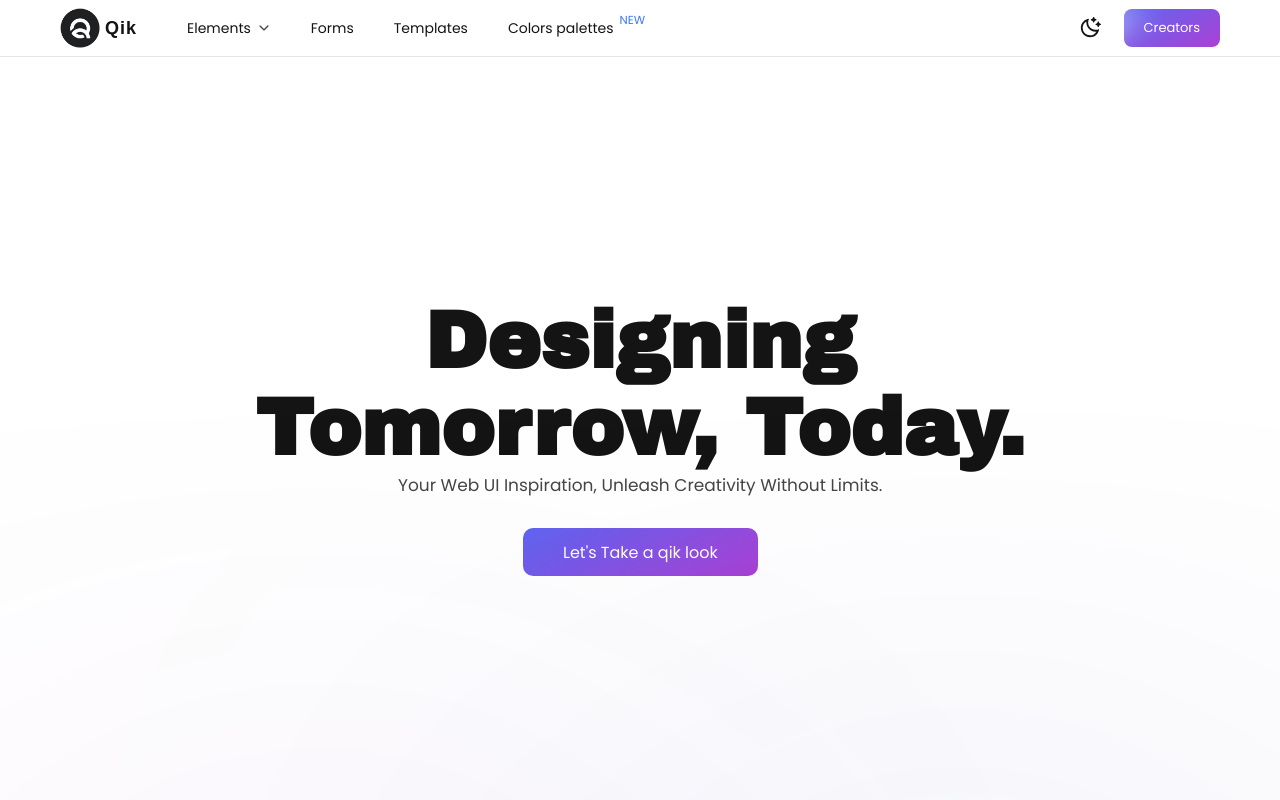
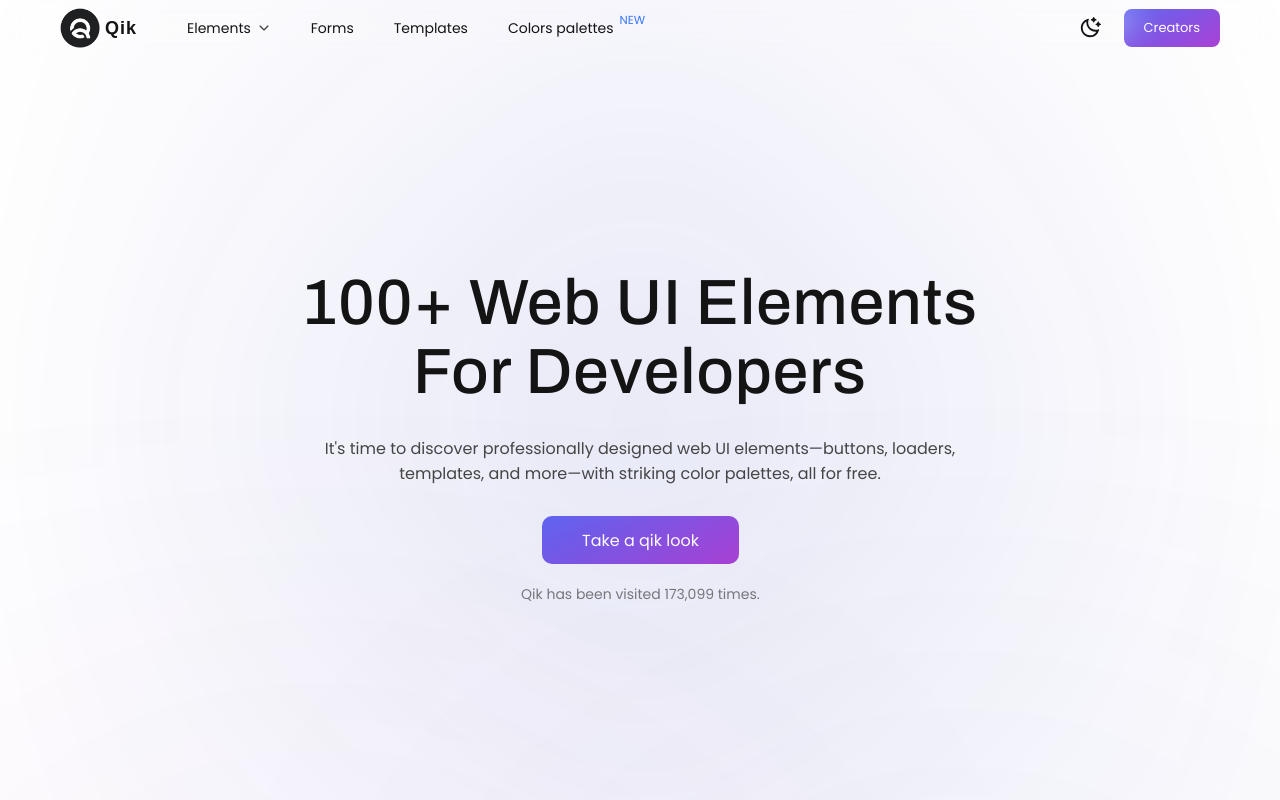
Before and after one commit to kevindermot99/qik, a React (Create React App) app: page / in a window 1280 px wide. Shown: the top 800 px of the page. Built offline with nearby package versions, Linux system fonts and the light colour scheme; a web font is replaced by a local one.

Commit message:
Hero Section Missive upgrade with some blurred bubbles

```diff
--- a/src/index.css
+++ b/src/index.css
@@ -1,24 +1,24 @@
 @import url('https://fonts.googleapis.com/css2?family=Archivo+Black&family=Hedvig+Letters+Serif:opsz@12..24&family=Open+Sans:wght@800&family=Poppins&display=swap');
+@import url('https://fonts.googleapis.com/css2?family=Archivo:wght@500&display=swap');
+
+
 
 * {
     padding: 0;
     margin: 0;
     box-sizing: border-box;
-    -webkit-font-smoothing: antialiased;
-    -moz-font-smoothing: antialiased;
-    -o-font-smoothing: antialiased;
 }
 
 html {
     box-sizing: border-box;
     /* scroll-behavior: smooth; */
-
 }
 
 body {
     padding: 0;
     background-color: var(--body-color);
     -webkit-tap-highlight-color: transparent;
+    scroll-behavior: smooth;
     /* Light Colors */
     --main-color: #3977ff;
     --body-color: #ffffff;
@@ -40,6 +40,9 @@ body {
     --element-bg: #b6cdff8e;
     --card-bg: #ffffff86;
     --element-contaniner-bg: #f1f1f188;
+    -webkit-font-smoothing: antialiased;
+    -moz-font-smoothing: antialiased;
+    -o-font-smoothing: antialiased;
 }
 
 body.dark {
@@ -52,12 +55,12 @@ body.dark {
     --scroll-thumb: #6d6d6d81;
     --shadow-color: #38383859;
     --item-bg-color: #1715276b;
-    --item-hover-color: #16181f5e;
+    --item-hover-color: #141620a8;
     --menu-color: #3d4147;
     --text-editor-color: #1715276b;
     --copy-button-bg: #323341;
-    --header-color: #0b0c0fc5;
-    --dropdown-bg-color: #0b0c0ffd;
+    --header-color: #0b0c0f73;
+    --dropdown-bg-color: #0c0f14fd;
     --dropdown-item-color: #14151b86;
     --element-bg: #2e3342;
     --card-bg: #17181f4d;
@@ -128,14 +131,14 @@ body#with-navbar .container {
 /* SPINNER */
 
 .loader {
-    width: 50px;
-    height: 50px;
+    width: 40px;
+    height: 40px;
     border: 3px solid var(--border-lines);
     border-bottom-color: var(--text-color);
     border-radius: 50%;
     display: inline-block;
     box-sizing: border-box;
-    animation: rotation-loader .7s linear infinite;
+    animation: rotation-loader .5s linear infinite;
 
 }
 
@@ -163,10 +166,18 @@ header {
     align-items: center;
     -webkit-backdrop-filter: blur(30px);
     backdrop-filter: blur(30px);
+    position: relative;
+    z-index: 10;
+    position: -webkit-sticky;
+    transition: .4s;
+    position: sticky;
+    top: -100%;
+}
+
+
+header.scrolled-background{
     background-color: var(--header-color);
-    z-index: 10;
     border-bottom: 1px solid var(--border-lines);
-    position: -webkit-sticky;
     position: sticky;
     top: 0;
 }
@@ -467,30 +478,67 @@ body.dark .dropdown .link {
     flex-direction: column;
     padding: 30px;
     position: relative;
-    overflow: hidden;
-}
-
+    /* overflow: hidden; */
+}
+
+.hero-bubble{
+    position: absolute;
+    top: 0;
+    bottom: 0;
+    left: 0;
+    right: 0;
+    margin: auto;
+    height: 300px;
+    aspect-ratio: 1/1;
+    background-color: #0212a5e3;
+    filter: blur(250px);
+    opacity: .8;
+    border-radius: 50%;
+}
 
 .hero h1 {
-    font-family: 'Archivo Black', sans-serif;
-    font-size: 80px;
+    font-family: Archivo, sans-serif;
+    font-size: 64px;
     text-transform: capitalize;
     color: var(--text-color);
     text-align: center;
-    max-width: 800px;
+    max-width: 886px;
+    letter-spacing: 1px;
     margin-top: 40px;
-}
-
-
-.hero h1 span {
-    color: var(--main-color);
-}
+    margin-bottom: 30px;
+}
+
+body.dark .hero h1 {
+    background: linear-gradient(180deg, #fafafa, #fafafa99);
+    background-clip: text;
+    -webkit-background-clip: text;
+    -webkit-text-fill-color: transparent;
+    font-style: normal;
+    font-weight: 500;
+}
+
 
 .hero p {
     text-align: center;
     color: var(--text-color-low-opacity);
-    max-width: 700px;
-    font-size: 17px;
+    max-width: 690px;
+    font-size: 16px;
+    /* font-weight: 600; */
+}
+
+body.dark .hero p{
+    font-weight: lighter;
+}
+
+.hero p.times{
+    font-size: 14px;
+    margin-top: 20px;
+    font-weight: lighter;
+    opacity: .7;
+}
+
+body.dark .hero p.times{
+    opacity: .4;
 }
 
 
@@ -523,6 +571,12 @@ body.dark .dropdown .link {
     background-image: linear-gradient(150deg, var(--main-color) -50%, #aa41d4 100%);
 }
 
+body.dark .scroll-down,
+body.dark .creators,
+body.dark .sh-title {
+    background-image: linear-gradient(150deg, var(--main-color) -100%, #04029b21 90%);
+}
+
 
 .scroll-down:before,
 .creators:before,
@@ -533,7 +587,7 @@ body.dark .dropdown .link {
     height: 100%;
     background-image: linear-gradient(140deg,
             rgba(255, 255, 255, 0) 30%,
-            rgba(255, 255, 255, 0.788),
+            rgba(255, 255, 255, 0.582),
             rgba(255, 255, 255, 0) 70%);
     top: 0;
     left: -100px;
@@ -614,7 +668,7 @@ body.dark .dropdown .link {
     transition: .2s;
 }
 
-.companye-logos .cl-svg:hover{
+.companye-logos .cl-svg:hover {
     transform: scale(1.5);
 }
 
@@ -1361,11 +1415,11 @@ body.dark .grid-1-element:hover {
     border: 2px solid transparent;
 }
 
-.showroom-grid .sg-card:hover{
+.showroom-grid .sg-card:hover {
     /* background-color: var(--item-hover-color); */
 }
 
-.showroom-grid .sg-card:hover span{
+.showroom-grid .sg-card:hover span {
     color: var(--main-color);
 }
 
@@ -1783,7 +1837,7 @@ body.dark .only-in-light {
     text-align: left;
 }
 
-.elements-example.templates{
+.elements-example.templates {
     padding-bottom: 0px;
 }
 
@@ -1848,7 +1902,7 @@ body.dark .only-in-light {
     position: relative;
 }
 
-.g4e-left .sh-title{
+.g4e-left .sh-title {
     border-radius: 30px;
     padding: 2px;
 }
@@ -1861,21 +1915,21 @@ body.dark .only-in-light {
     line-height: 140px;
 }
 
-.g4e-left h2{
+.g4e-left h2 {
     font-size: 30px;
     display: flex;
     flex-direction: column;
     color: var(--text-color);
 }
 
-.g4e-left h2 span{
+.g4e-left h2 span {
     font-size: 14px;
     font-weight: lighter;
     max-width: 400px;
 }
 
 
-.g4e-left .explorebtn{
+.g4e-left .explorebtn {
     background-color: var(--text-color);
     font-size: 14px;
     font-weight: lighter;
@@ -1896,12 +1950,12 @@ body.dark .only-in-light {
     transition: .2s;
 }
 
-.g4e-left .explorebtn:hover{
+.g4e-left .explorebtn:hover {
     opacity: .9;
     transform: translateY(2px);
 }
 
-body.dark .g4e-left .explorebtn{
+body.dark .g4e-left .explorebtn {
     background-color: var(--dropdown-bg-color);
 }
 
@@ -1916,7 +1970,7 @@ body.dark .g4e-left .explorebtn{
     padding: 20px 0;
 }
 
-.g4e-right p{
+.g4e-right p {
     width: 100%;
     text-align: right;
     font-size: 13px;
@@ -1926,7 +1980,8 @@ body.dark .g4e-left .explorebtn{
     /* background-color: cadetblue; */
 }
 
-.g4e-palette1, .g4e-palette2{
+.g4e-palette1,
+.g4e-palette2 {
     width: 500px;
     height: 90px;
     display: flex;
@@ -1934,52 +1989,53 @@ body.dark .g4e-left .explorebtn{
     margin-bottom: 10px;
 }
 
-.g4e-palette1 span, .g4e-palette2 span{
+.g4e-palette1 span,
+.g4e-palette2 span {
     width: 100px;
     height: 90px;
     border-radius: 25%;
     box-shadow: 0px 5px 10px 0px rgba(0, 0, 0, 0.247);
 }
 
-.g4e-palette1 span.px1{
+.g4e-palette1 span.px1 {
     background-color: #6750A4;
 }
 
-.g4e-palette1 span.px2{
+.g4e-palette1 span.px2 {
     background-color: #625B71;
 }
 
-.g4e-palette1 span.px3{
+.g4e-palette1 span.px3 {
     background-color: #7D5260;
 }
 
-.g4e-palette1 span.px4{
+.g4e-palette1 span.px4 {
     background-color: #B3261E;
 }
 
-.g4e-palette1 span.px5{
+.g4e-palette1 span.px5 {
     background-color: #FBFAFE;
 }
 
 /* 2 */
 
-.g4e-palette2 span.px1{
+.g4e-palette2 span.px1 {
     background-color: #b494ff;
 }
 
-.g4e-palette2 span.px2{
+.g4e-palette2 span.px2 {
     background-color: #CCC2DC;
 }
 
-.g4e-palette2 span.px3{
+.g4e-palette2 span.px3 {
     background-color: #EFB8C8;
 }
 
-.g4e-palette2 span.px4{
+.g4e-palette2 span.px4 {
     background-color: #b84f49;
 }
 
-.g4e-palette2 span.px5{
+.g4e-palette2 span.px5 {
     background-color: #1C1A27;
 }
 
@@ -2084,13 +2140,14 @@ body.dark .g4e-left .explorebtn{
     .bubbles {
         display: none;
     }
+
     .companye-logos {
         flex-wrap: wrap;
         padding: 0 20px;
         gap: 20px;
     }
 
-    .showroom-grid{
+    .showroom-grid {
         width: 100%;
     }
 
--- a/src/pages/Home.jsx
+++ b/src/pages/Home.jsx
@@ -12,6 +12,7 @@ import { keyframes } from "@emotion/react";
 import { Fade } from "react-awesome-reveal";
 import { FaArrowRightLong } from "react-icons/fa6";
 import { Link } from "react-router-dom";
+
 
 // icons
 import { FaLink } from "react-icons/fa6";
@@ -93,17 +94,24 @@ function Home() {
       <div className="home-container">
 
          <div className="hero">
+            <Fade duration={10}><div className="hero-bubble"></div></Fade>
             <Reveal keyframes={customAnimation} triggerOnce duration={500} delay={0} >
-               <h1>Designing Tomorrow, Today.</h1>
+               <h1><CountUp end={101} duration={9}></CountUp>+ Web UI Elements<br /> for developers</h1>
             </Reveal>
             <Reveal keyframes={customAnimation} triggerOnce duration={700} delay={100}>
-               <p>Your Web UI Inspiration, Unleash Creativity Without Limits.</p>
+               <p>It's time to discover professionally designed web UI elements—buttons, loaders, templates, and more—with striking color palettes, all for free.</p>
             </Reveal>
             <Reveal keyframes={customAnimation} triggerOnce duration={900} delay={200}>
                <div className="scroll-down" onClick={() => loaders.current?.scrollIntoView({ behavior: "smooth" })}>
-                  Let's Take a qik look
+                  Take a qik look
                </div>
             </Reveal>
+            <Reveal keyframes={customAnimation} triggerOnce duration={500} delay={0} >
+               <p className="times">
+                  Qik has been visited <CountUp end={173099}></CountUp> times.
+               </p>
+            </Reveal>
+
          </div>
 
          <div className="companies">
@@ -128,72 +136,72 @@ function Home() {
             <div className="section-header">
                {/* <h1>Provided For you !</h1> */}
                <div className="showroom-grid">
-                  <Fade delay={100} direction="i" >
+                  <Fade delay={100} >
                      <div className="sg-card">
                         <span><LuLoader /> Loaders</span>
                      </div>
                   </Fade>
-                  <Fade delay={100} direction="i" >
+                  <Fade delay={100} >
                      <div className="sg-card">
                         <span><TbPlayerSkipForward />Media Players</span>
                      </div>
                   </Fade>
-                  <Fade delay={100} direction="i" >
+                  <Fade delay={100} >
                      <div className="sg-card">
                         <span><CgTemplate /> Portfolios </span>
                      </div>
                   </Fade>
-                  <Fade delay={100} direction="i" >
+                  <Fade delay={100} >
                      <div className="sg-card">
                         <span><IoColorFillOutline /> Color Palettes</span>
                      </div>
                   </Fade>
-                  <Fade delay={100} direction="i" >
+                  <Fade delay={100} >
                      <div className="sg-card">
                         <span><MdFormatShapes /> Forms</span>
                      </div>
                   </Fade>
-                  <Fade delay={100} direction="i" >
+                  <Fade delay={100} >
                      <div className="sg-card">
                         <span><BsViewList /> Accordions</span>
                      </div>
                   </Fade>
-                  <Fade delay={100} direction="i" >
+                  <Fade delay={100} >
                      <div className="sg-card">
                         <span><FaRegRectangleList /> Cards</span>
                      </div>
                   </Fade>
-                  <Fade delay={100} direction="i" >
+                  <Fade delay={100} >
                      <div className="sg-card">
                         <span><IoMdCheckboxOutline /> Checkboxes</span>
                      </div>
                   </Fade>
-                  <Fade delay={100} direction="i" >
+                  <Fade delay={100} >
                      <div className="sg-card">
                         <span><PiSquareHalfBottomFill /> Footers</span>
                      </div>
                   </Fade>
-                  <Fade delay={100} direction="i" >
+                  <Fade delay={100} >
                      <div className="sg-card">
                         <span><BsFillMenuButtonWideFill /> Menus</span>
                      </div>
                   </Fade>
-                  <Fade delay={100} direction="i" >
+                  <Fade delay={100} >
                      <div className="sg-card">
                         <span><LuCheckCircle2 /> Radio Buttons</span>
                      </div>
                   </Fade>
-                  <Fade delay={100} direction="i" >
+                  <Fade delay={100} >
                      <div className="sg-card">
                         <span><TbInnerShadowRight /> Shadows</span>
                      </div>
                   </Fade>
-                  <Fade delay={100} direction="i" >
+                  <Fade delay={100} >
                      <div className="sg-card">
                         <span><LiaTableSolid /> Tables</span>
                      </div>
                   </Fade>
-                  <Fade delay={100} direction="i" >
+                  <Fade delay={100} >
                      <div className="sg-card">
                         <span><TbRowInsertTop /> Tooltips</span>
                      </div>
```
Also changed, not shown: src/components/Header.jsx (+20 -2 lines).
